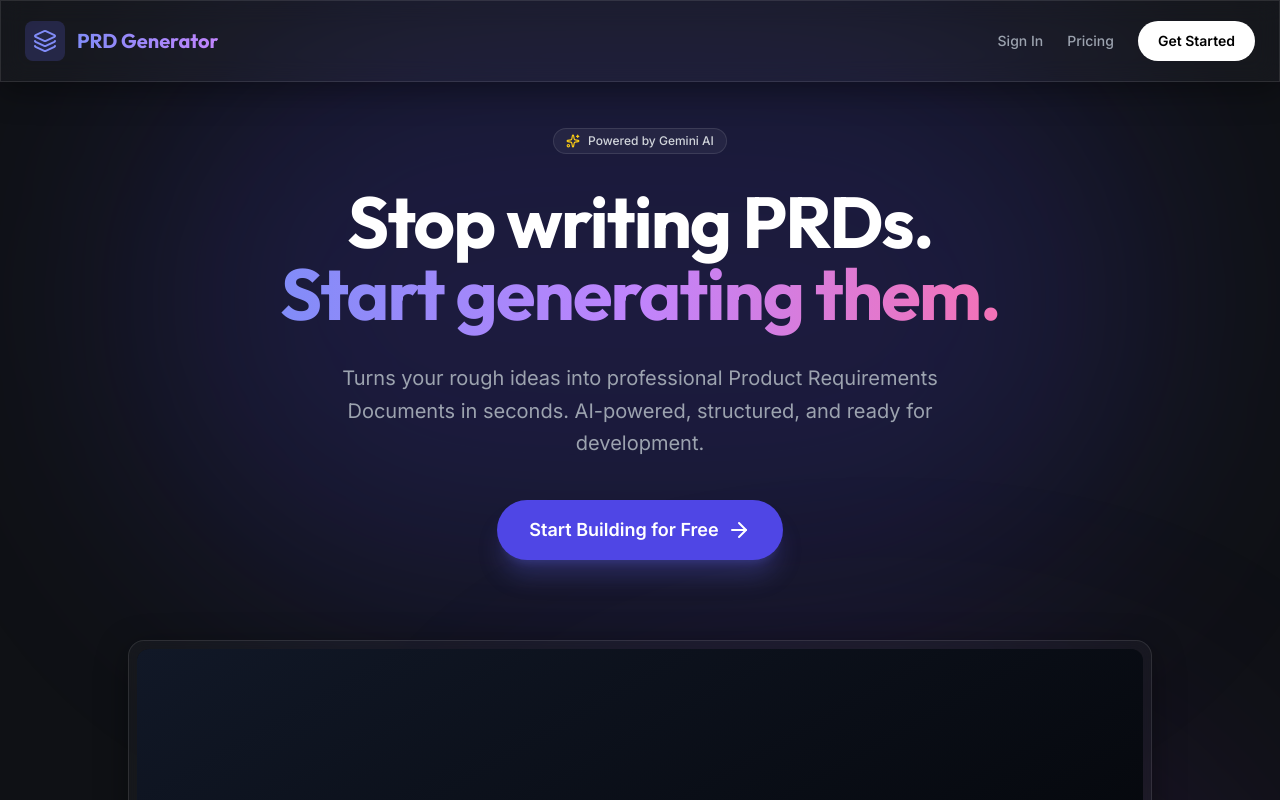
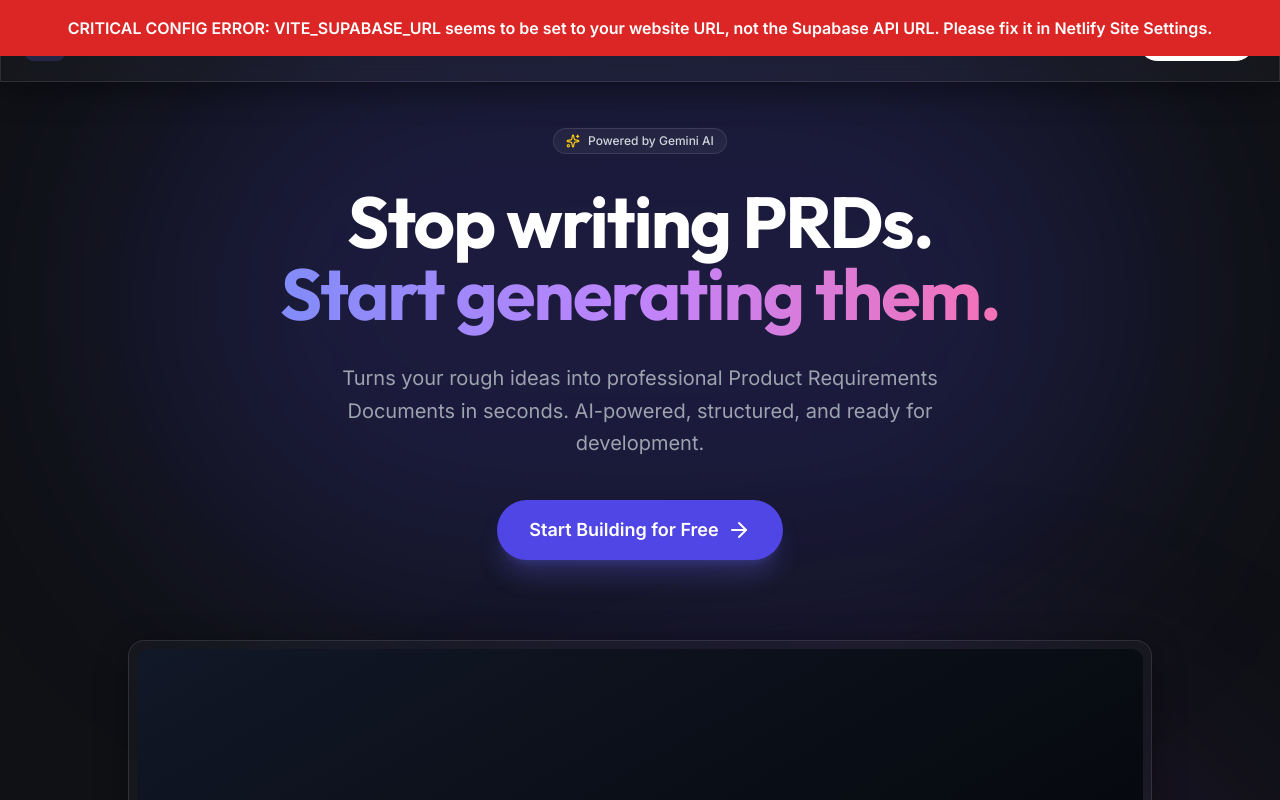
Before and after one commit to Akubrecah/prd-generator, a React (Vite) app: page / in a window 1280 px wide. Shown: the top 800 px of the page. Built offline with nearby package versions, Linux system fonts and the light colour scheme; no server answers.

Commit message:
fix: remove duplicate return and add config warning

```diff
--- a/src/App.jsx
+++ b/src/App.jsx
@@ -92,6 +92,14 @@ function App() {
 
   return (
     <BrowserRouter>
+      {/* Configuration Warning - Only shows if URL is conspicuously wrong */}
+      {import.meta.env.VITE_SUPABASE_URL && !import.meta.env.VITE_SUPABASE_URL.includes('supabase.co') && (
+        <div className="bg-red-600 text-white p-4 text-center font-bold absolute top-0 w-full z-[100]">
+           CRITICAL CONFIG ERROR: VITE_SUPABASE_URL seems to be set to your website URL, not the Supabase API URL.
+           Please fix it in Netlify Site Settings.
+        </div>
+      )}
+
       <Routes>
         <Route path="/" element={<Landing />} />
         <Route path="/login" element={<Login />} />
```
